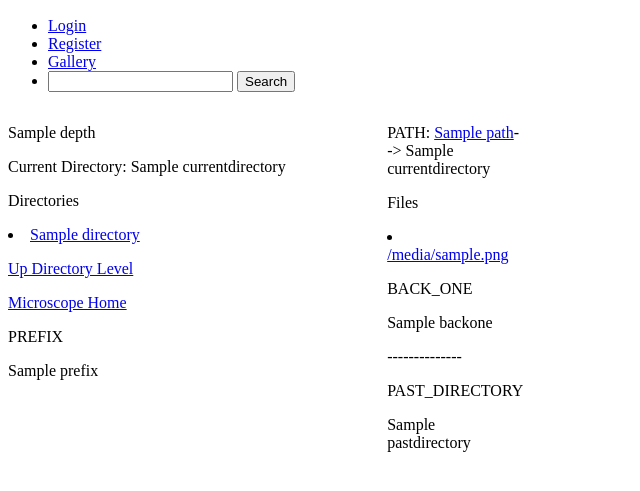
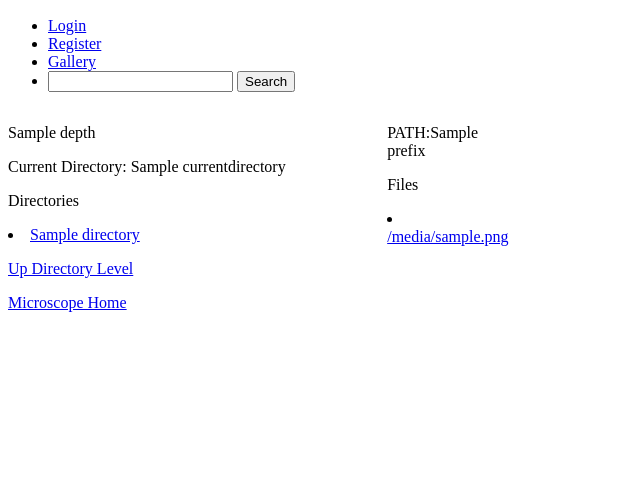
Before and after one commit to WillFox/NCEMhub, a Django app: template gallery/templates/gallery/microscopeContents.html in a window 1280 px wide. Shown: the part 211-702 px from the top of the page, without its empty margins (0-640 px from the left). Run offline with Django 3.2, Linux system fonts and the light colour scheme; the template is opened without the code that fills it: most values are stand-ins (such as "Sample title", 1, 10 or a date in 2020); parts of the project's set-up code (start-up, migrations or seed data) failed here and were passed over.

Commit message:
full navigation finished and html cleaned up of DEV variables

```diff
--- a/gallery/templates/gallery/microscopeContents.html
+++ b/gallery/templates/gallery/microscopeContents.html
@@ -13,28 +13,17 @@
         {% endfor %}
         <p><a href="/gallery/{{ microscopeName }}/?prefix={{ backone }}&currentdirectory={{ pastdirectory }}">Up Directory Level</a></p>
         <p><a href="/gallery/{{ microscopeName }}">Microscope Home</a></p>
-        <p>PREFIX</p>
-        <p>{{prefix}}</p>
     </div>
 
     <div class="main" style="float:left; margin:0; width:70%">
         <div id="filesys" style="float:left; margin:0; width:15%;">
-            <p>PATH:
-                {% for path in paths %}
-                <a href="/gallery/{{ microscopeName }}/?prefix={{path}}">{{ path }}</a>-->
-                {% endfor %}
-                {{ currentdirectory }}</p>
+            <p>PATH:{{prefix}}</p>
             <p>Files</p>
             {% for file in files %}
                 <li>
                     <a href="/gallery/{{microscopeName}}/?prefix={{ prefix }}&file={{ file }}">{{file}}</a>
                 </li>
             {% endfor %}
-            <p>BACK_ONE</p>
-            <p>{{backone}}</p>
-            <p>--------------</p>
-            <p>PAST_DIRECTORY</p>
-            <p>{{ pastdirectory }}</p>
         </div>
     </div>
 </div>
```
Also changed, not shown: 1 other file.
